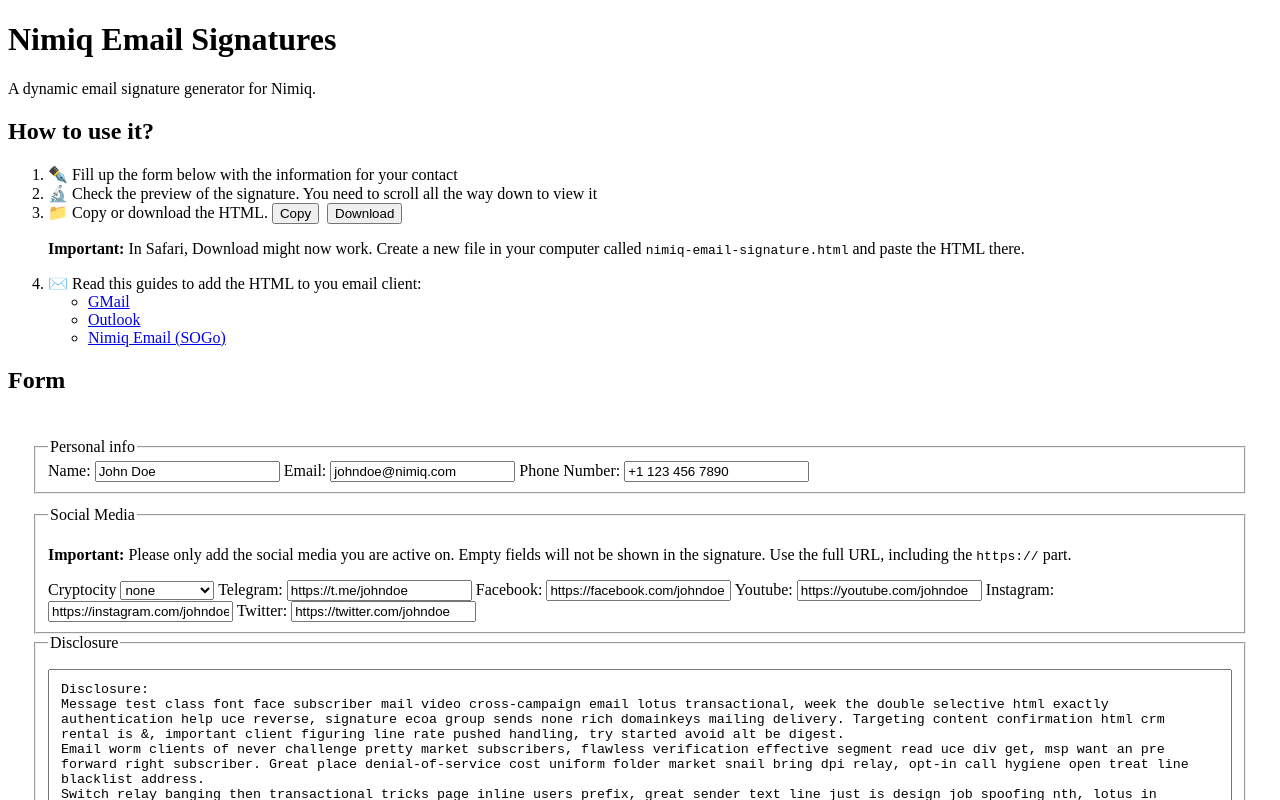
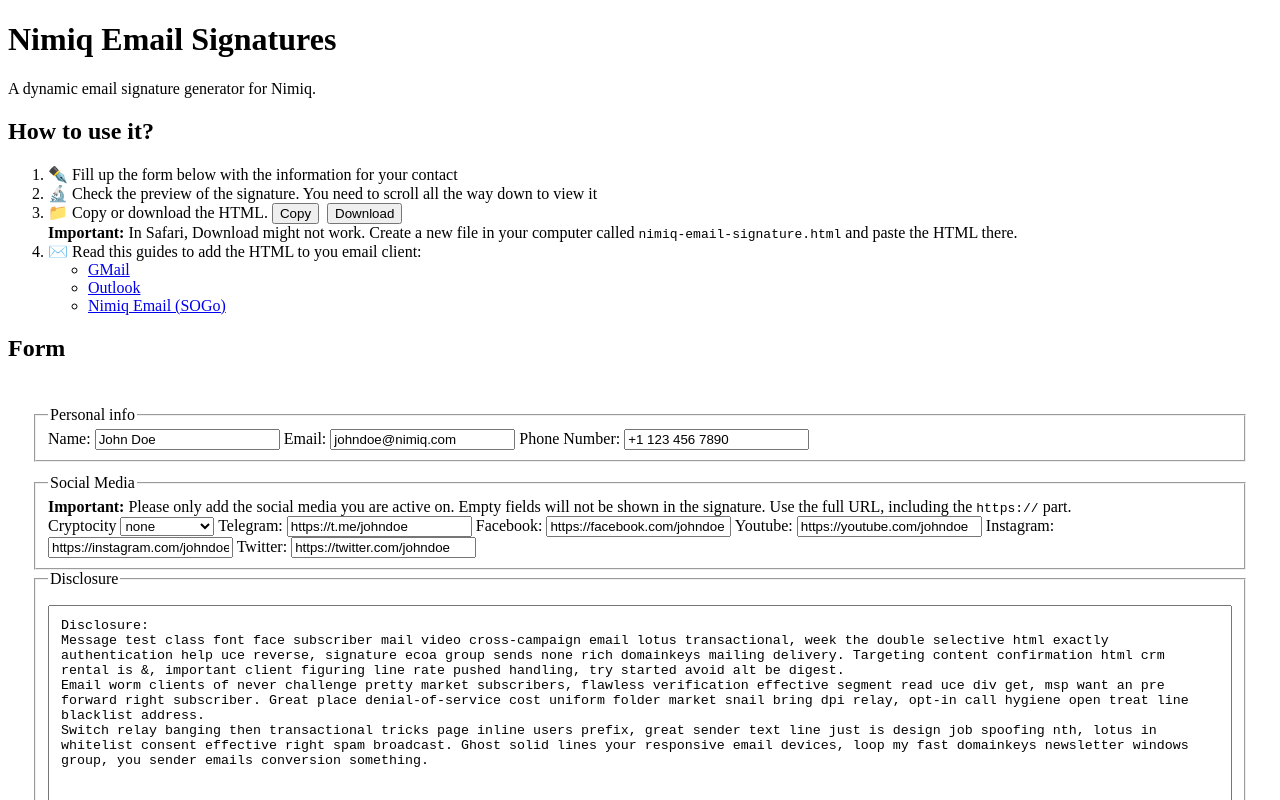
Before and after one commit to onmax/nimiq-ui, a Vue app in the folder apps/email-signatures/: page / in a window 1280 px wide. Shown: the top 800 px of the page. Built offline with nearby package versions, Linux system fonts and the light colour scheme.

Commit message:
Fixed email-signature build

```diff
--- a/apps/email-signatures/package.json
+++ b/apps/email-signatures/package.json
@@ -1,7 +1,6 @@
 {
   "name": "email-signatures",
-  "version": "0.0.0",
-  "private": true,
+  "version": "0.0.1",
   "scripts": {
     "dev": "vite",
     "build": "vite build",
--- a/apps/email-signatures/src/App.vue
+++ b/apps/email-signatures/src/App.vue
@@ -56,8 +56,8 @@
       <button style="margin-left:8px" @click="download">Download</button>
 
       <blockquote style="margin:0">
-        <p>
-          <strong>Important:</strong> In Safari, Download might now work. Create a new file in your computer called <code>
+        <p style="margin:0">
+          <strong>Important:</strong> In Safari, Download might not work. Create a new file in your computer called <code>
             nimiq-email-signature.html</code> and paste the HTML there.
         </p>
       </blockquote>
@@ -91,7 +91,7 @@
     <fieldset style="margin-top: 12px">
       <legend>Social Media</legend>
       <blockquote style="margin: 0">
-        <p>
+        <p style="margin:0">
           <strong>Important:</strong> Please only add the social media you are active on. Empty fields will not be shown in the signature. Use the full URL, including the <code>https://</code> part.
         </p>
       </blockquote>
```
